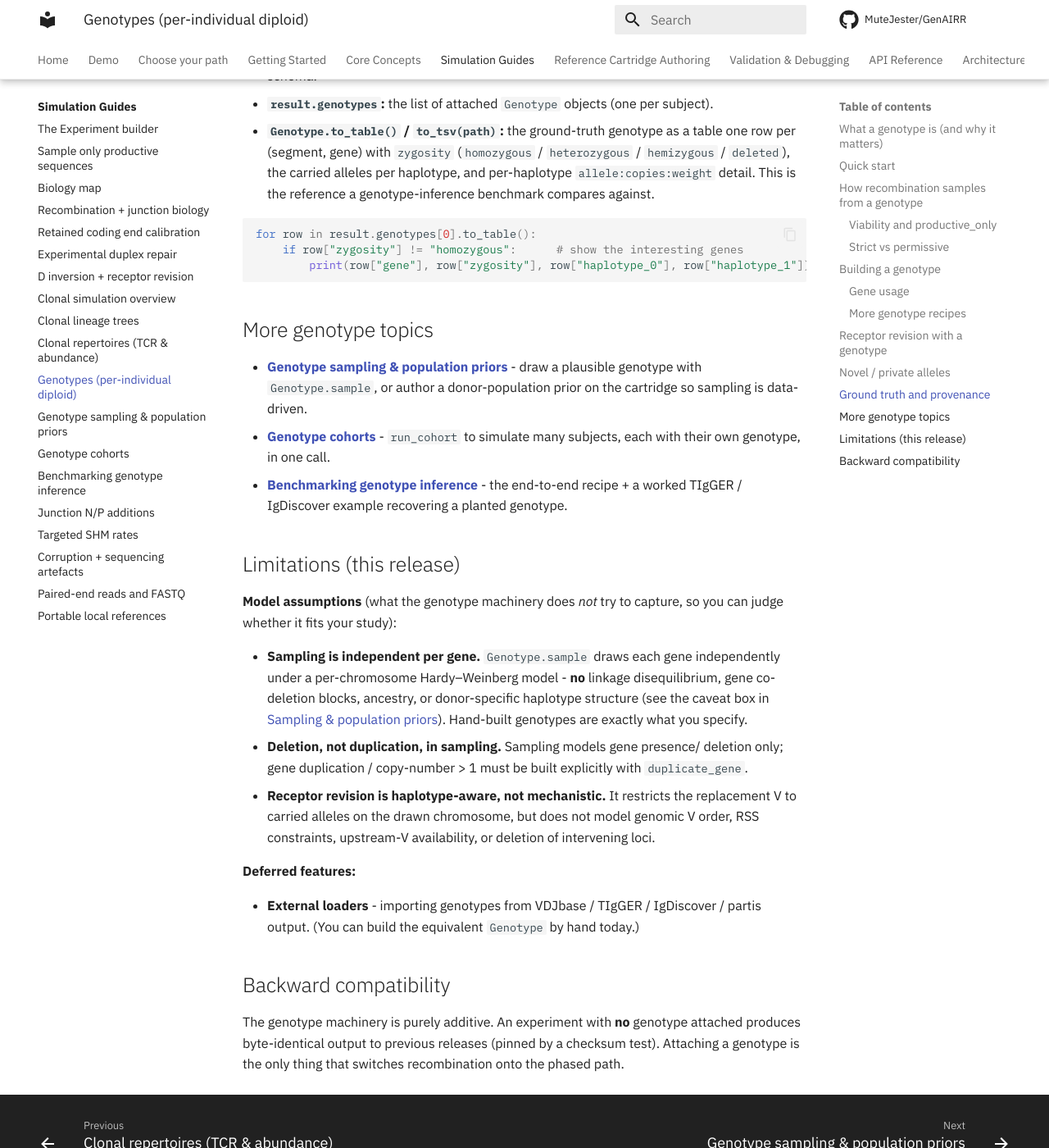
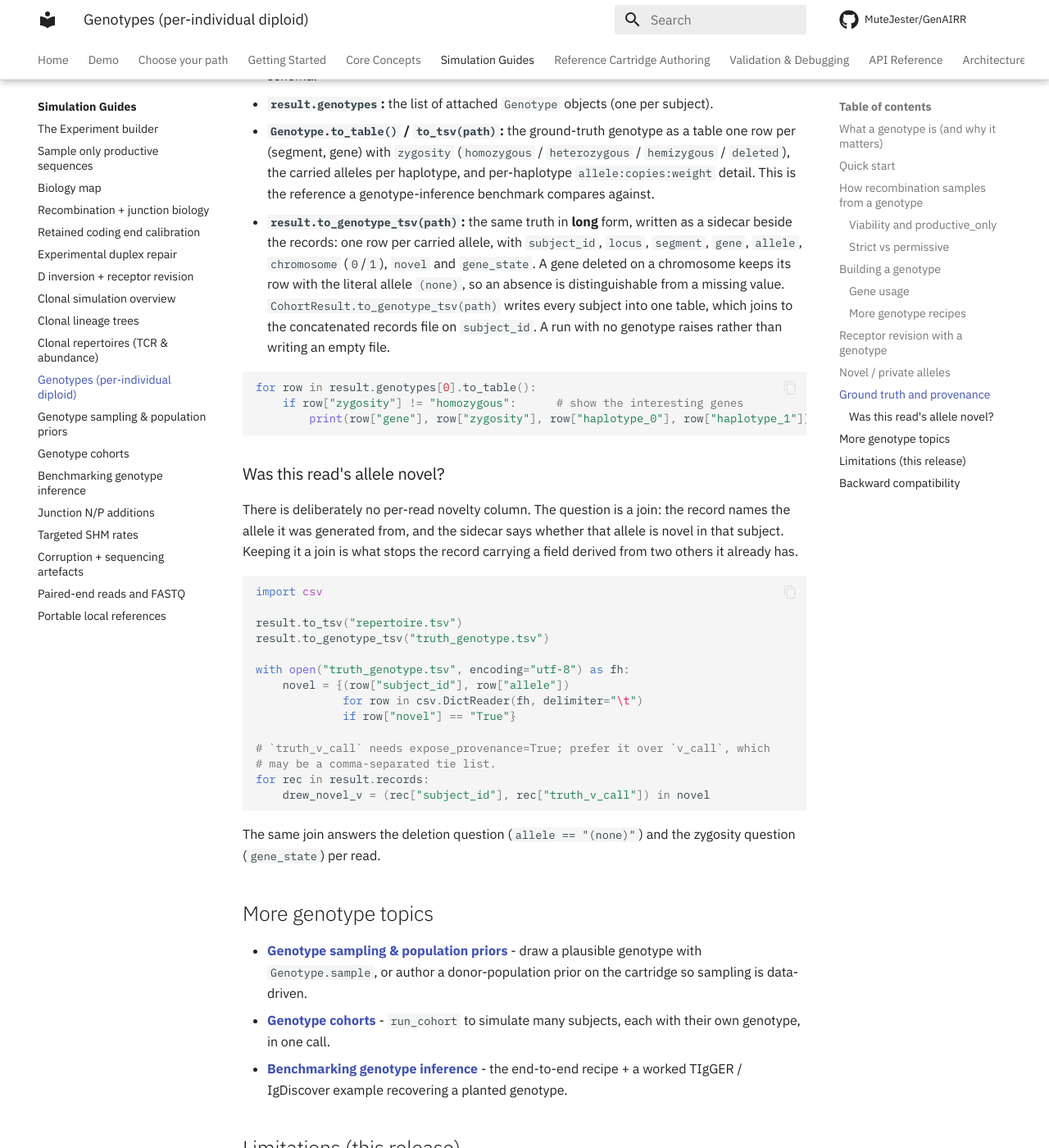
Before and after one commit to MuteJester/GenAIRR, an MkDocs documentation site: the page built from site_docs/guides/genotype.md, in a window 1280 px wide and 1400 px high, scrolled down 8436 px. Shown: the whole window at 82% size. Built offline with MkDocs 1.6.1 and Material for MkDocs 9.7.7, drawn with Linux system fonts in a browser that asks for light colours; comment, search, counter and statistics services are not loaded.

Commit message:
docs: the genotype sidecar, and the join that answers per-read novelty
The genotype guide gains `to_genotype_tsv` beside `Genotype.to_tsv`: the
long form, one row per carried allele, keyed on `subject_id` so it joins to
the records, with the `(none)` sentinel for a deleted chromosome named where
a reader will meet it.

The benchmarking recipe writes it alongside the AIRR table, since a dataset
handed to someone else should arrive with the truth it is scored against.

There is deliberately no per-read novelty column, so the join is shown
concretely rather than described: read the sidecar's novel pairs into a set,
then test `(subject_id, truth_v_call)` against it. A reader who has to
invent that will add the column themselves, which is exactly what the record
schema is trying to avoid. The same join answers the deletion and zygosity
questions per read. Run end to end before being written down: 27 of 50
records when the planted novel allele is the subject's only V option, 0 when
it is one of 52, which is the right answer in both directions.

````diff
--- a/site_docs/guides/genotype.md
+++ b/site_docs/guides/genotype.md
@@ -390,12 +390,47 @@ A genotype experiment emits, by construction, everything an evaluation needs:
   (`homozygous` / `heterozygous` / `hemizygous` / `deleted`), the carried alleles
   per haplotype, and per-haplotype `allele:copies:weight` detail. This is the
   reference a genotype-inference benchmark compares against.
+- **`result.to_genotype_tsv(path)`:** the same truth in **long** form, written
+  as a sidecar beside the records: one row per carried allele, with
+  `subject_id`, `locus`, `segment`, `gene`, `allele`, `chromosome` (`0`/`1`),
+  `novel` and `gene_state`. A gene deleted on a chromosome keeps its row with
+  the literal allele `(none)`, so an absence is distinguishable from a missing
+  value. `CohortResult.to_genotype_tsv(path)` writes every subject into one
+  table, which joins to the concatenated records file on `subject_id`. A run
+  with no genotype raises rather than writing an empty file.
 
 ```python
 for row in result.genotypes[0].to_table():
     if row["zygosity"] != "homozygous":      # show the interesting genes
         print(row["gene"], row["zygosity"], row["haplotype_0"], row["haplotype_1"])
 ```
+
+### Was this read's allele novel?
+
+There is deliberately no per-read novelty column. The question is a join: the
+record names the allele it was generated from, and the sidecar says whether
+that allele is novel in that subject. Keeping it a join is what stops the
+record carrying a field derived from two others it already has.
+
+```python
+import csv
+
+result.to_tsv("repertoire.tsv")
+result.to_genotype_tsv("truth_genotype.tsv")
+
+with open("truth_genotype.tsv", encoding="utf-8") as fh:
+    novel = {(row["subject_id"], row["allele"])
+             for row in csv.DictReader(fh, delimiter="\t")
+             if row["novel"] == "True"}
+
+# `truth_v_call` needs expose_provenance=True; prefer it over `v_call`, which
+# may be a comma-separated tie list.
+for rec in result.records:
+    drew_novel_v = (rec["subject_id"], rec["truth_v_call"]) in novel
+```
+
+The same join answers the deletion question (`allele == "(none)"`) and the
+zygosity question (`gene_state`) per read.
 
 ## More genotype topics
 
````
Also changed, not shown: CHANGELOG.md (+16 -0 lines), site_docs/guides/genotype-benchmarking.md (+8 -3 lines).
